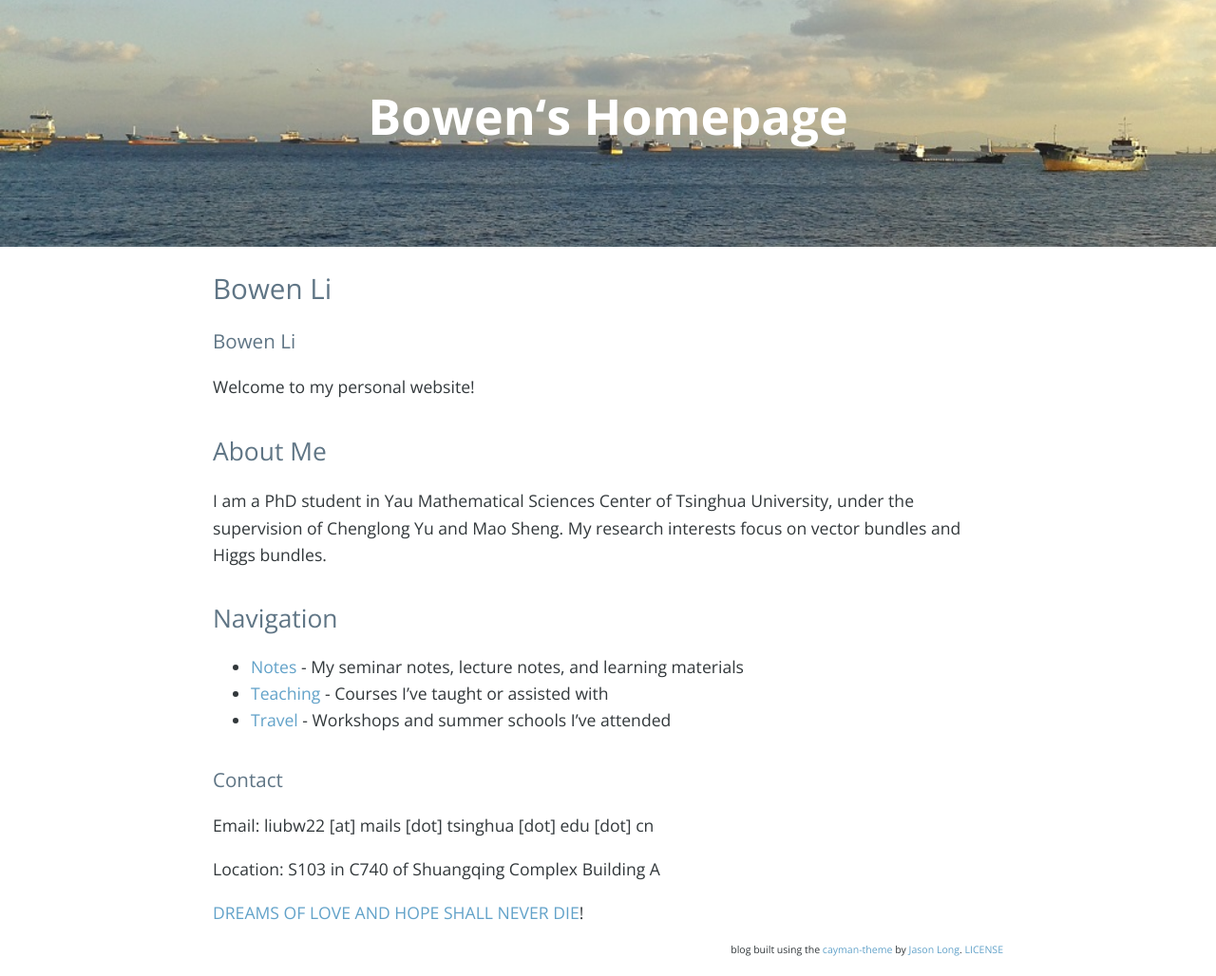
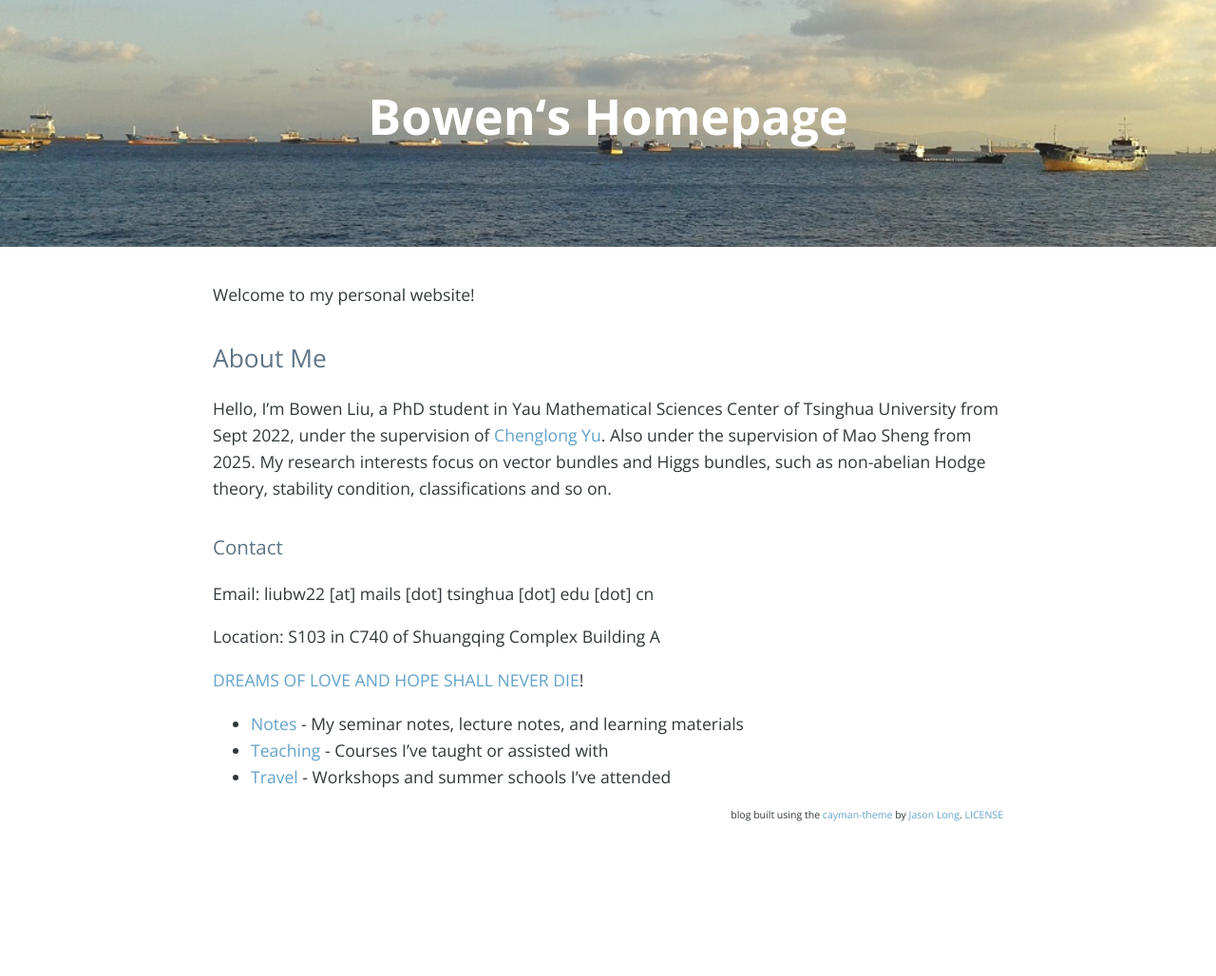
Before and after one commit to bowenl-math/bowenl-math.github.io, a Jekyll site: the page built from index.md, in a window 1280 px wide. Shown: the whole page at 95% size. Built offline with Jekyll 4.4.1, drawn with Linux system fonts in a browser that asks for light colours; nearby versions of some CDN libraries; our own code applies the rules of GitHub Pages for plain Markdown files; the list of posts is cut into pages by our own code; comment, search, counter and statistics services are not loaded; after the commit the page ends 900 px from its top, so only the background shows below that.

Commit message:
Update index.md

```diff
--- a/index.md
+++ b/index.md
@@ -1,24 +1,8 @@
----
-layout: page
-title: Bowen Li
-permalink: /
----
-
-# Bowen Li
-
 Welcome to my personal website!
 
 ## About Me
 
-I am a PhD student in Yau Mathematical Sciences Center of Tsinghua University,
-under the supervision of Chenglong Yu and Mao Sheng.
-My research interests focus on vector bundles and Higgs bundles.
-
-## Navigation
-
-* [Notes](/notes.md) - My seminar notes, lecture notes, and learning materials
-* [Teaching](/teaching.md) - Courses I've taught or assisted with
-* [Travel](/travel.md) - Workshops and summer schools I've attended
+Hello, I'm Bowen Liu, a PhD student in Yau Mathematical Sciences Center of Tsinghua University from Sept 2022, under the supervision of [Chenglong Yu](https://chenglongyu.github.io/). Also under the supervision of Mao Sheng from 2025. My research interests focus on vector bundles and Higgs bundles, such as non-abelian Hodge theory, stability condition, classifications and so on.
 
 ### Contact
 
```
Also changed, not shown: other parts of index.md (+4 -0 lines).
